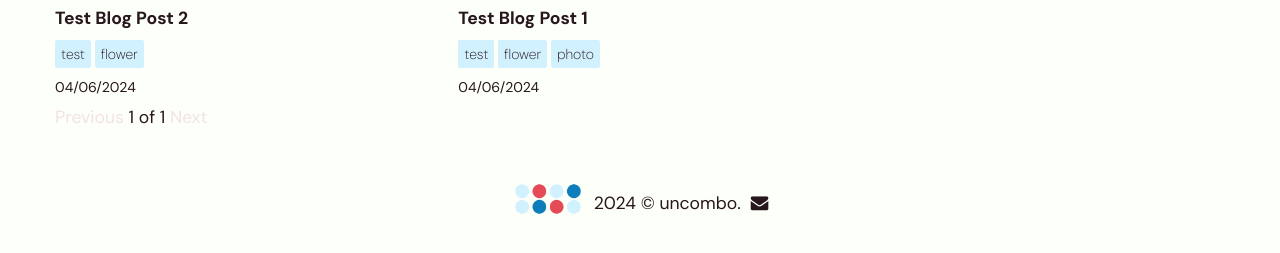
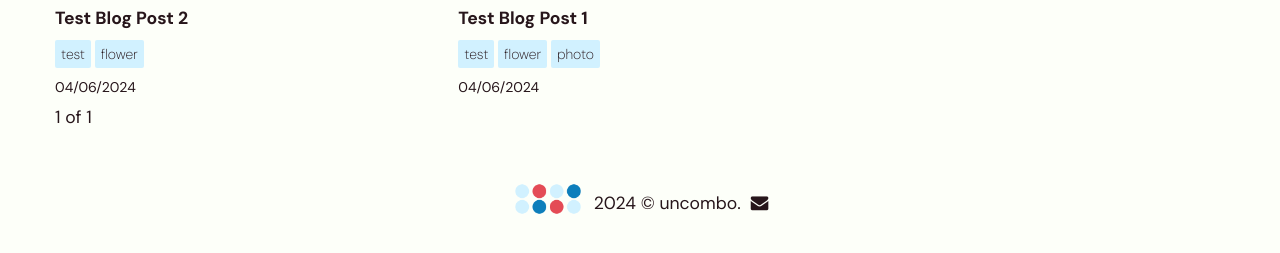
Before and after one commit to jdarrach/uncombo, a Jekyll site: the page built from blog/index.html, in a window 1280 px wide and 1022 px high. Shown: the part 748-1001 px from the top of the window. Built offline with Jekyll 4.4.1, drawn with Linux system fonts in a browser that asks for light colours; the list of posts is cut into pages by our own code.

Commit message:
pagination styling

```diff
--- a/_sass/_layout.scss
+++ b/_sass/_layout.scss
@@ -379,6 +379,3 @@ hr{
 		margin:0 auto;
 	}
 }
-.pagination .previous-inactive, .next-inactive{
-	color:$light;
-}
--- a/blog/index.html
+++ b/blog/index.html
@@ -32,13 +32,13 @@ exclude: true
 	  {% if paginator.previous_page %}
 		<a href="{{ paginator.previous_page_path }}" class="previous">Previous</a>
 	  {% else %}
-		<span class="previous-inactive">Previous</span>
+		<!---<span class="previous-inactive">Previous</span>-->
 	  {% endif %}
 	  <span class="page_number "> {{ paginator.page }} of {{ paginator.total_pages }}</span>
 	  {% if paginator.next_page %}
 		<a href="{{ paginator.next_page_path }}" class="next">Next</a>
 	  {% else %}
-		<span class="next-inactive">Next</span>
+		<!---<span class="next-inactive">Next</span>-->
 	  {% endif %}
 	</div>
 </div>
```
